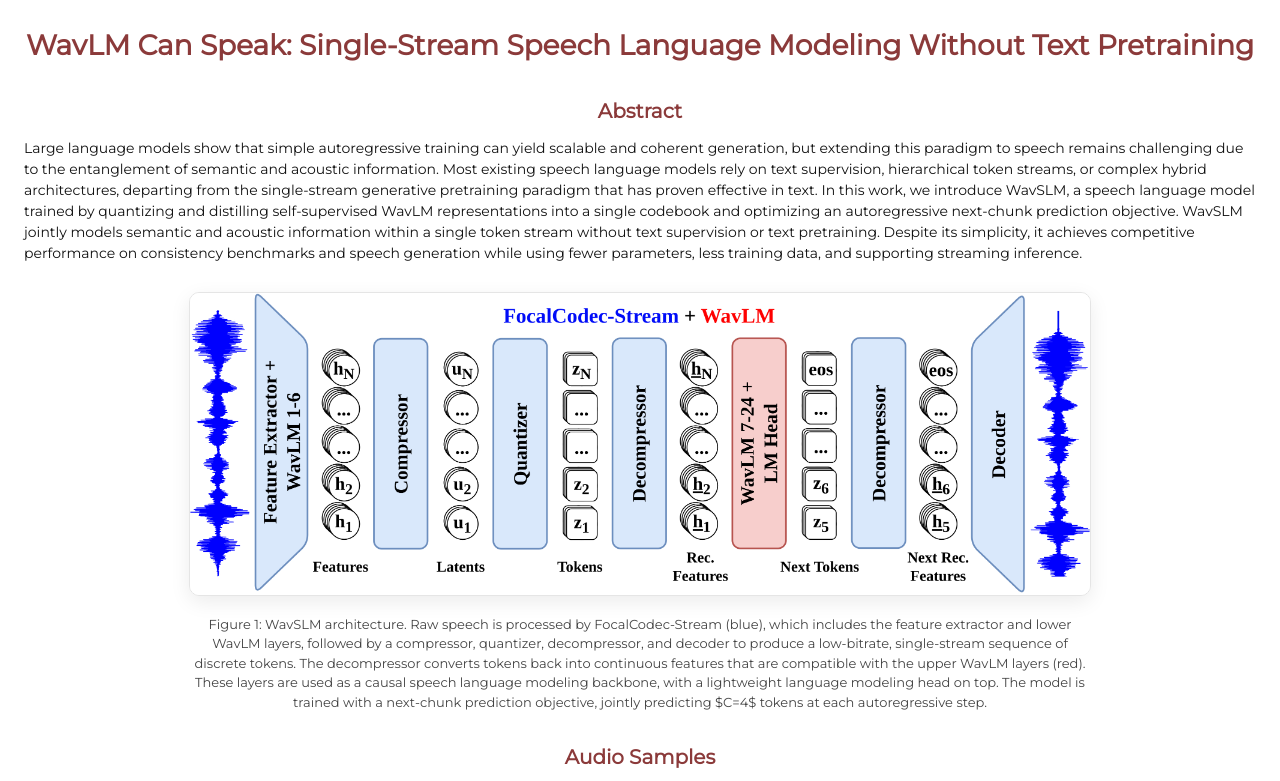
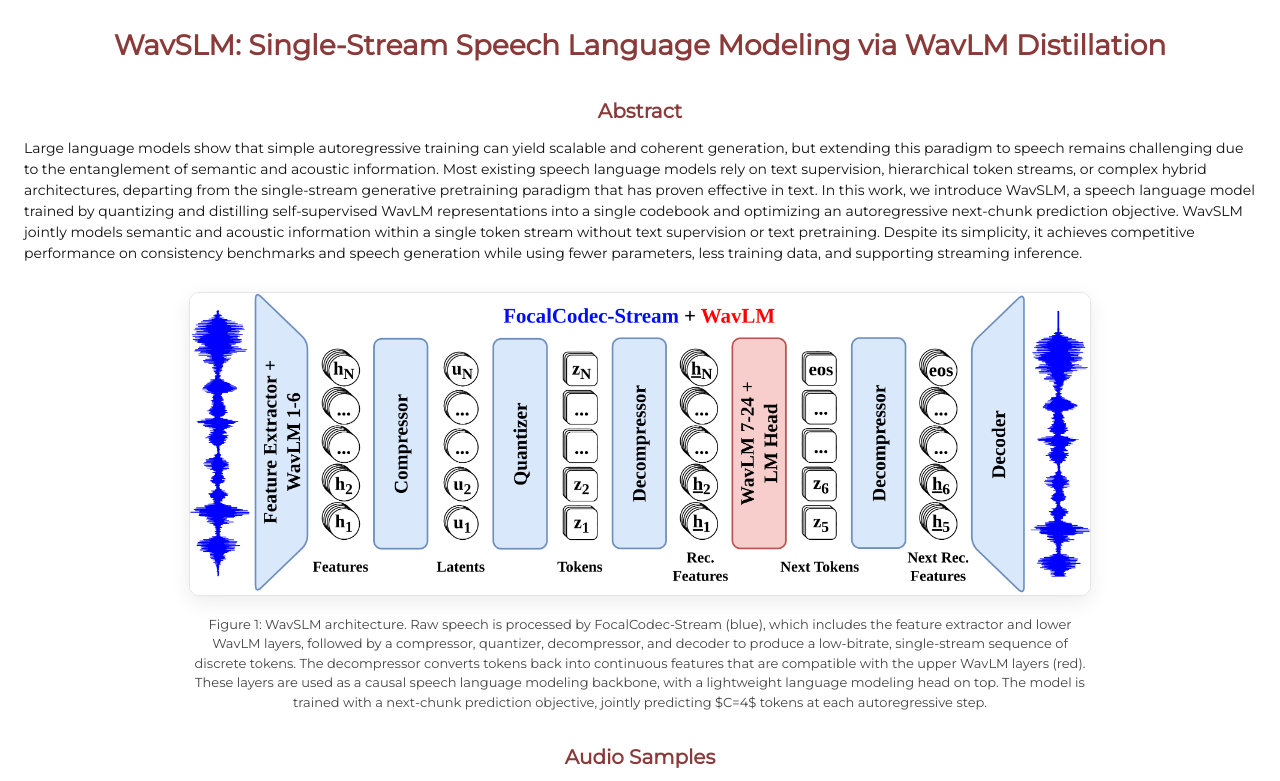
Before and after one commit to lucadellalib/wavslm-web, a plain HTML site: page index.html in a window 1280 px wide. Shown: the top 781 px of the page. Drawn offline with Linux system fonts and the light colour scheme.

Commit message:
Update index.html

```diff
--- a/index.html
+++ b/index.html
@@ -203,7 +203,7 @@
 <div class="wrap">
 
   <div class="hero">
-    <h1>WavLM Can Speak: Single-Stream Speech Language Modeling Without Text Pretraining</h1>
+    <h1>WavSLM: Single-Stream Speech Language Modeling via WavLM Distillation</h1>
   </div>
 
   <h2>Abstract</h2>
```
